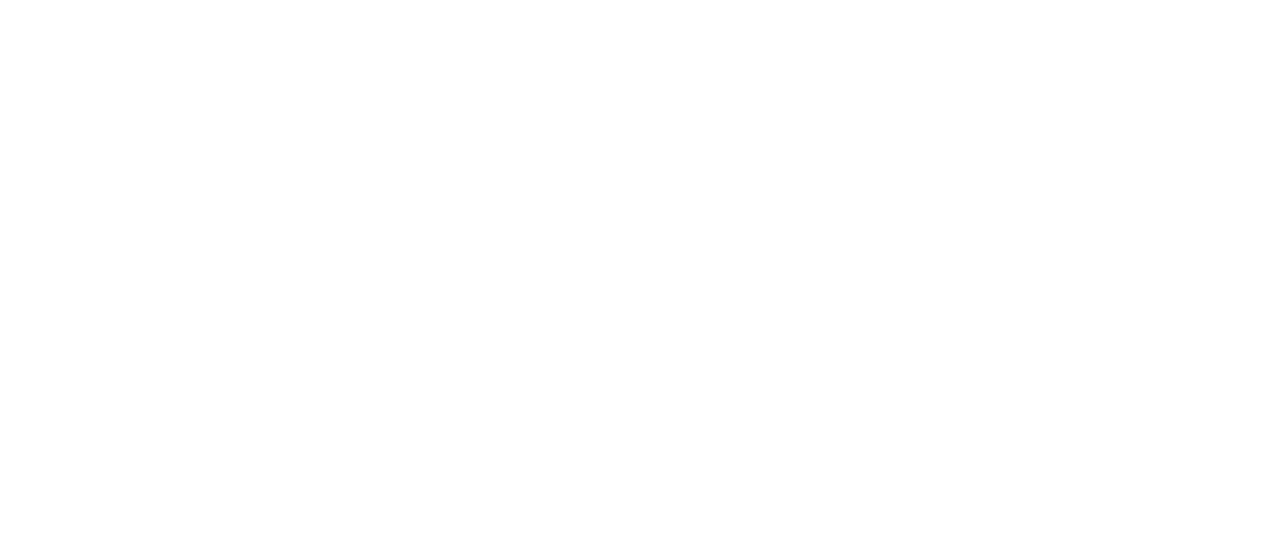
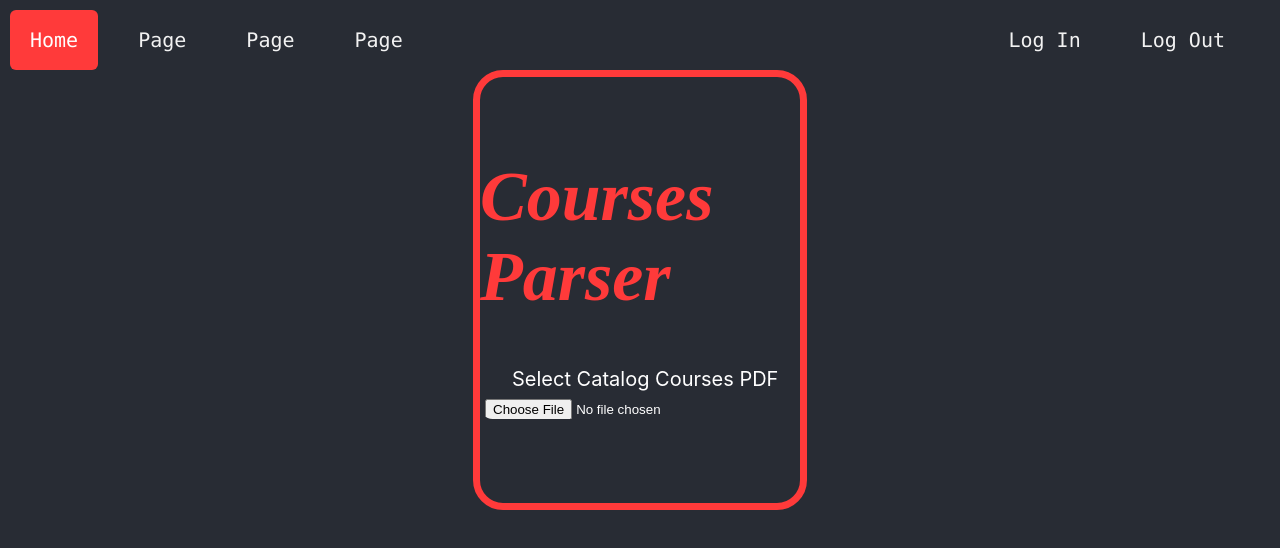
Before and after one commit to Spring2022-CSCI152/Team6, a React (Create React App) app: page /CoursesParser in a window 1280 px wide. Shown: the top 548 px of the page. Built offline with nearby package versions, Linux system fonts and the light colour scheme.

Commit message:
PrototypeFrontEndPage

```diff
--- a/src/App.js
+++ b/src/App.js
@@ -8,6 +8,7 @@ import HomePage from './pages/HomePage';
 import LogIn from './pages/LogIn';
 import Signup from './pages/Signup'
 import RecordList from './components/RecordList';
+import CoursesParser from './pages/CoursesParser';
 
 
 function App() {
@@ -19,6 +20,7 @@ function App() {
         <Route exact path="/LogIn"><LogIn /></Route>
         <Route exact path="/Signup"><Signup /></Route>
         <Route exact path="/RecordList"><RecordList /></Route>
+        <Route exact path="/CoursesParser"><CoursesParser /></Route>
       </Switch>
     </Router>
 
--- /dev/null
+++ b/src/pages/CoursesParser.js
@@ -0,0 +1,25 @@
+import './LogIn.css';
+import Header from '../components/Header';
+import { Link } from 'react-router-dom';
+
+
+
+function CoursesParser() {
+  return (
+      <div className="App">
+        <Header />
+        <div className='Parser'>
+            <div className='LogIn-Box'>
+                <p id="title">Courses Parser</p>
+                <form>
+                    <label for="fname">Select Catalog Courses PDF</label>
+                    <input type="file" />
+                </form>
+            </div>
+        </div>
+      </div>
+
+  );
+}
+
+export default CoursesParser;
```
